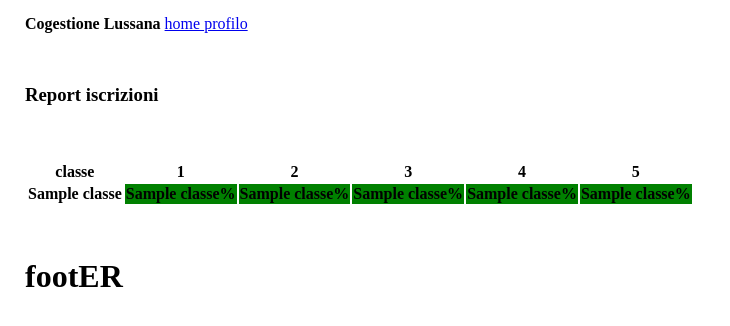
After one commit to OgradL/cogestione-lussana, a Flask app: template templates/report.html in a window 1280 px wide. The commit adds this page. Shown: the top 326 px of the page, without its empty margins (0-730 px from the left). Run offline with Flask 3, Linux system fonts and the light colour scheme; the template is opened without the code that fills it: most values are stand-ins (such as "Sample title", 1, 10 or a date in 2020); lists and menus that the app fills with data are empty; parts of the project's set-up code (start-up, migrations or seed data) failed here and were passed over.

Commit message:
added report page

```diff
--- a/main.py
+++ b/main.py
@@ -48,6 +48,43 @@ def execute():
     elif request.method == "GET":
         return render_template("admin.html")
     return "idk"
+
+# statistiche
+
+@app.route("/report/", methods=["GET"])
+def report():
+    dati = {}
+    info_classe = {}
+
+    sel = db.db.select(db.iscrizione)
+    iscrizioni = db.db.session.scalars(sel).all()
+
+    sel = db.db.select(db.user)
+    utenti = db.db.session.scalars(sel).all()
+
+    for iscrizione in iscrizioni:
+        dati.setdefault(iscrizione.userref.classe, dict())
+        dati[iscrizione.userref.classe].setdefault(iscrizione.corsoref.fascia, 0)
+        # prev = dati[iscrizione.userref.classe].get(iscrizione.corsoref.fascia)
+        # print(dati[iscrizione.userref.classe], " -- ", prev)
+        # print(dati["5g"])
+        print(dati)
+        dati[iscrizione.userref.classe][iscrizione.corsoref.fascia] += 1
+
+    for utente in utenti:
+        info_classe.setdefault(utente.classe, 0)
+        info_classe[utente.classe] += 1
+
+    for classe in dati:
+        d = dati[classe]
+        print(classe, d)
+        for i in range(1, 6):
+            dati[classe].setdefault(i, 0)
+            dati[classe][i] = round(dati[classe][i] / info_classe[classe] * 100)
+
+
+
+    return render_template("report.html", dati=dati)
 
 # azioni
 
@@ -145,7 +182,7 @@ def profile():
         # d["annulla iscrizione"] = f"<button onclick=\"annulla_iscrizione({iscrizione.corsoref.id})\"> Annulla </button>"
 
 
-    return render_template("profile.html", corsi=corsi)
+    return render_template("profile.html", corsi=corsi, utente=user)
 
 # accesso al profilo
 @app.route("/login/", methods=["GET", "POST"])
--- a/static/styles.css
+++ b/static/styles.css
@@ -31,3 +31,18 @@ body {
 	position: relative;
 	padding: 15px;
 }
+
+.status-green{
+	background-color: green;
+	color: black;
+}
+
+.status-yellow{
+	background-color: yellow;
+	color: black;
+}
+
+.status-red{
+	background-color: red;
+	color: black;
+}
--- /dev/null
+++ b/templates/report.html
@@ -0,0 +1,29 @@
+{% extends "base.html" %}
+{% block title %} Report iscrizioni {% endblock %}
+
+{% block content %}
+
+	<h3> <strong> Report iscrizioni </strong> </h3>
+	<br> <br>
+
+	<table>
+		<tr>
+			<th> classe </th>
+			<th> 1 </th>
+			<th> 2 </th>
+			<th> 3 </th>
+			<th> 4 </th>
+			<th> 5 </th>
+		</tr>
+		{% for classe in dati %}
+			<tr>
+				<th> {{ classe }} </th>
+				{% for fascia in range(1, 6) %}
+					<th class="
+						status-{% if dati[classe][fascia] < 40 %}red{% elif dati[classe][fascia] < 70 %}yellow{% else %}green{% endif %}
+					"> {{ dati[classe][fascia] }}% </th>
+				{% endfor %}
+			</tr>
+		{% endfor %}
+	</table>
+{% endblock %}
```
Also changed, not shown: templates/profile.html (+7 -0 lines).
